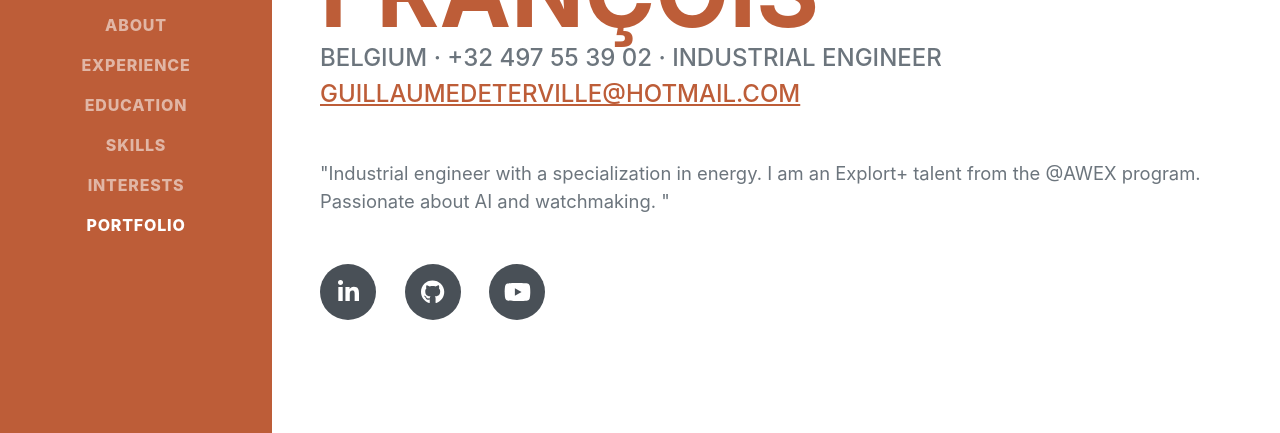
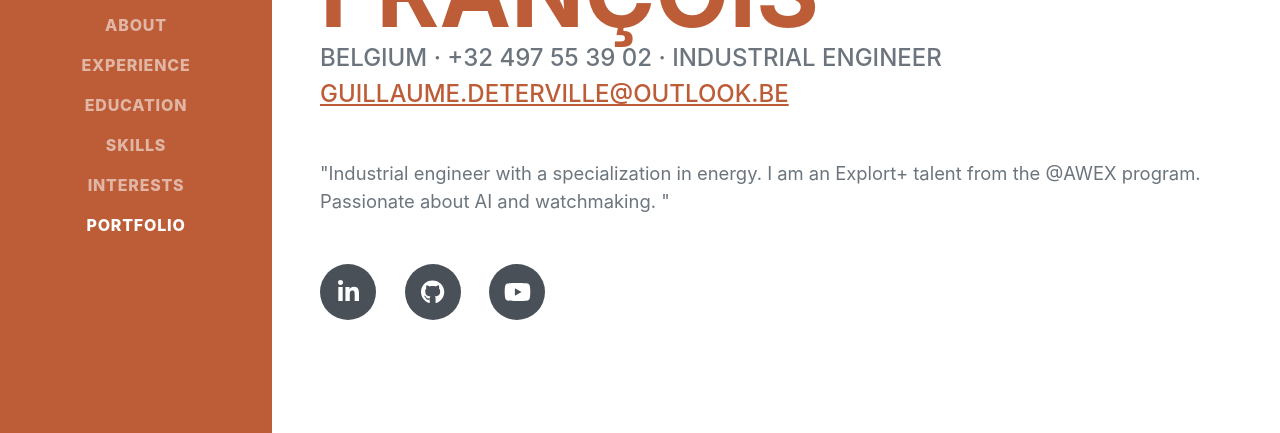
Before and after one commit to GuillaumeDeterville/GuillaumeDeterville, a plain HTML site: page index.html in a window 1280 px wide. Shown: the part 364-797 px from the top of the page. Drawn offline with nearby package versions, Linux system fonts and the light colour scheme; a web font is replaced by a local one.

Commit message:
Update index.html

```diff
--- a/index.html
+++ b/index.html
@@ -47,7 +47,7 @@
                     </h1>
                     <div class="subheading mb-5">
                         Belgium · +32 497 55 39 02 · Industrial Engineer
-                        <a href="mailto:name@email.com">guillaumedeterville@hotmail.com</a>
+                        <a href="mailto:name@email.com">guillaume.deterville@outlook.be</a>
                     </div>
                     <p class="lead mb-5">
 
```
